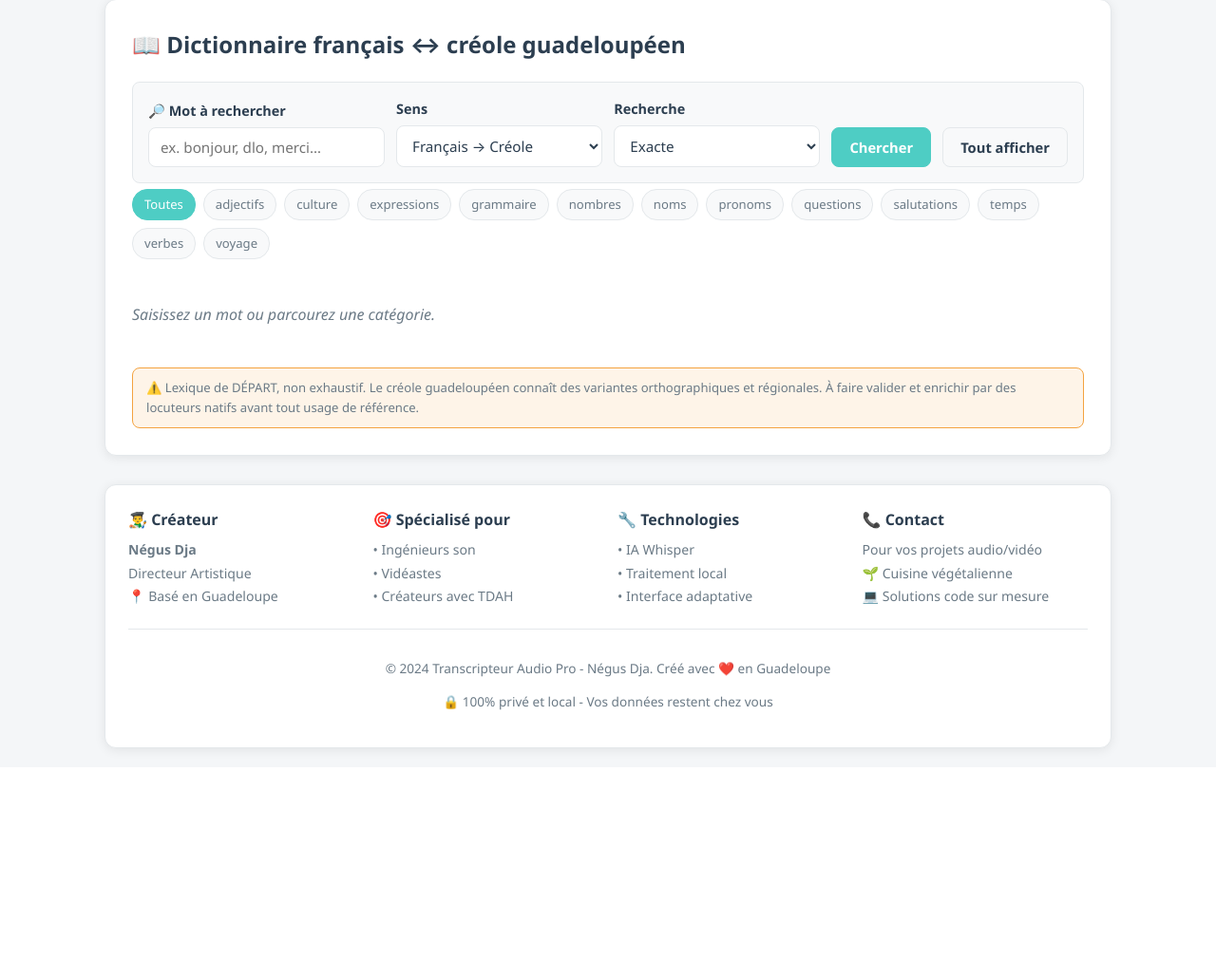
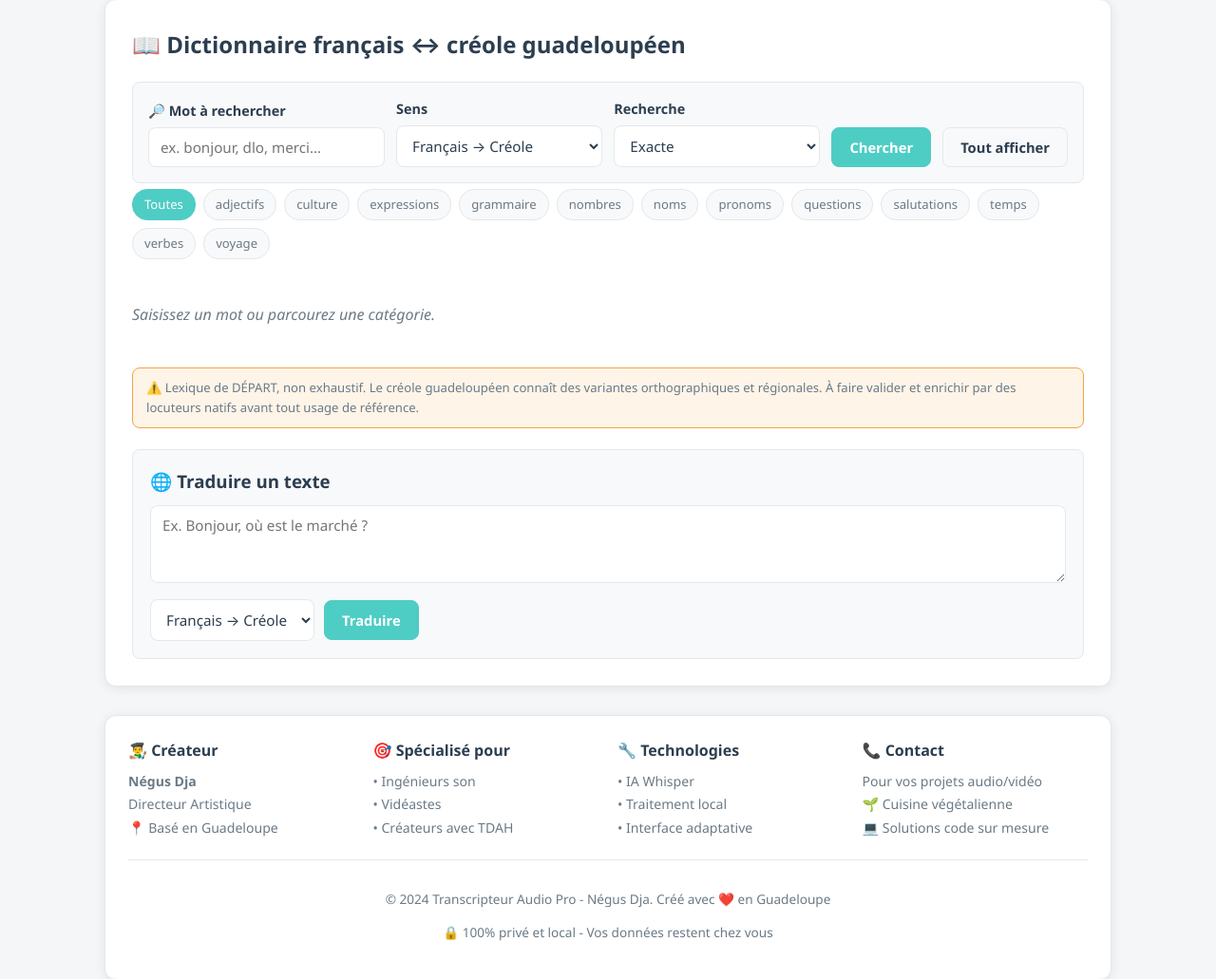
Before and after one commit to LeDREVM/Texty, a Flask app: page / in a window 1280 px wide, after a click on "📖 Dictionnaire Kréyòl". Shown: the part 312-1343 px from the top of the page at 95% size. Before the commit the page ends 1109 px from the top, so only its background shows below. Run offline with Flask 3, Linux system fonts and the light colour scheme.

Commit message:
Add translation box to Dictionnaire tab (wired to /api/translate)
New "Traduire un texte" panel in the dictionary tab: textarea, direction
selector (fr->cr / cr->fr) and a Traduire button. dictionary.js gains
translateText()/renderTranslation() calling POST /api/translate and
showing the result, a method badge (NLLB model vs dictionary), untranslated
words, and the "approximatif" note. style.css: translate-box styling.

Verified: node --check on dictionary.js; handler defined and referenced;
backend compiles; headless-Chromium render shows the panel laid out
correctly in the dictionary tab.

Co-Authored-By: Claude Opus 4.8 <noreply@anthropic.com>
Claude-Session: https://claude.ai/code/session_01GUPVKBLTyVi4GzzScny3vQ

```diff
--- a/ranscripteur-audio-pro/templates/index.html
+++ b/ranscripteur-audio-pro/templates/index.html
@@ -597,6 +597,21 @@
                     <p class="dict-empty">Saisissez un mot ou parcourez une catégorie.</p>
                 </div>
                 <div class="dict-warning" id="dictWarning" style="display: none;"></div>
+
+                <!-- Traduction de texte -->
+                <div class="translate-box">
+                    <h3>🌐 Traduire un texte</h3>
+                    <textarea id="translateInput" rows="3"
+                              placeholder="Ex. Bonjour, où est le marché ?"></textarea>
+                    <div class="translate-controls">
+                        <select id="translateDirection">
+                            <option value="fr-cr">Français → Créole</option>
+                            <option value="cr-fr">Créole → Français</option>
+                        </select>
+                        <button class="btn btn-primary" onclick="translateText()">Traduire</button>
+                    </div>
+                    <div class="translate-output" id="translateOutput" style="display: none;"></div>
+                </div>
             </section>
         </main>
 
--- a/static/css/style.css
+++ b/static/css/style.css
@@ -408,6 +408,28 @@ select:focus, input:focus, textarea:focus {
 }
 .chip:hover, .chip.active { background: var(--teal); color: #fff; border-color: var(--teal); }
 
+.translate-box {
+    margin-top: 22px; padding: 18px;
+    background: var(--surface-2); border: 1px solid var(--border);
+    border-radius: var(--radius-sm);
+}
+.translate-box h3 { margin: 0 0 10px; }
+.translate-box textarea { width: 100%; resize: vertical; }
+.translate-controls { display: flex; flex-wrap: wrap; gap: 10px; margin-top: 10px; align-items: center; }
+.translate-output {
+    margin-top: 14px; padding: 14px 16px;
+    background: var(--surface); border: 1px solid var(--border);
+    border-left: 3px solid var(--teal); border-radius: var(--radius-sm);
+}
+.translate-result { font-size: 1.1rem; font-weight: 600; color: var(--teal-dark); }
+.translate-method {
+    display: inline-block; margin-top: 8px;
+    font-size: 0.72rem; text-transform: uppercase; letter-spacing: 0.04em;
+    color: var(--text-muted);
+}
+.translate-unknown { margin-top: 8px; font-size: 0.85rem; color: var(--amber); }
+.translate-note { margin-top: 8px; font-size: 0.8rem; color: var(--text-muted); font-style: italic; }
+
 /* ---------- Modales ---------- */
 .modal {
     display: none;
--- a/static/js/dictionary.js
+++ b/static/js/dictionary.js
@@ -147,3 +147,68 @@ function showDictWarning(text) {
     el.textContent = '⚠️ ' + text;
     el.style.display = 'block';
 }
+
+/* ============================ TRADUCTION ============================ */
+
+function translateText() {
+    const input = document.getElementById('translateInput');
+    const text = (input.value || '').trim();
+    if (!text) {
+        showToast('Saisissez un texte à traduire', 'warning');
+        return;
+    }
+    const direction = document.getElementById('translateDirection').value;
+
+    fetch('/api/translate', {
+        method: 'POST',
+        headers: { 'Content-Type': 'application/json' },
+        body: JSON.stringify({ text: text, direction: direction })
+    })
+        .then(async (r) => {
+            const data = await r.json().catch(() => ({}));
+            if (!r.ok || data.success === false) {
+                throw new Error(data.error || `Erreur serveur (${r.status})`);
+            }
+            return data;
+        })
+        .then((data) => renderTranslation(data))
+        .catch((err) => {
+            console.error('Erreur traduction:', err);
+            showToast('❌ ' + err.message, 'error');
+        });
+}
+
+function renderTranslation(data) {
+    const out = document.getElementById('translateOutput');
+    if (!out) return;
+    out.innerHTML = '';
+    out.style.display = 'block';
+
+    const result = document.createElement('div');
+    result.className = 'translate-result';
+    result.textContent = data.translation || '(vide)';
+    out.appendChild(result);
+
+    // Badge de méthode
+    const badge = document.createElement('span');
+    badge.className = 'translate-method';
+    badge.textContent = data.method === 'model'
+        ? '🧠 modèle NLLB' : '📖 dictionnaire (mot à mot, approximatif)';
+    out.appendChild(badge);
+
+    // Mots non traduits
+    if (Array.isArray(data.unknown) && data.unknown.length) {
+        const unknown = document.createElement('div');
+        unknown.className = 'translate-unknown';
+        unknown.textContent = 'Mots non trouvés : ' + data.unknown.join(', ');
+        out.appendChild(unknown);
+    }
+
+    // Note éventuelle (repli dictionnaire)
+    if (data.note) {
+        const note = document.createElement('div');
+        note.className = 'translate-note';
+        note.textContent = 'ℹ️ ' + data.note;
+        out.appendChild(note);
+    }
+}
```
